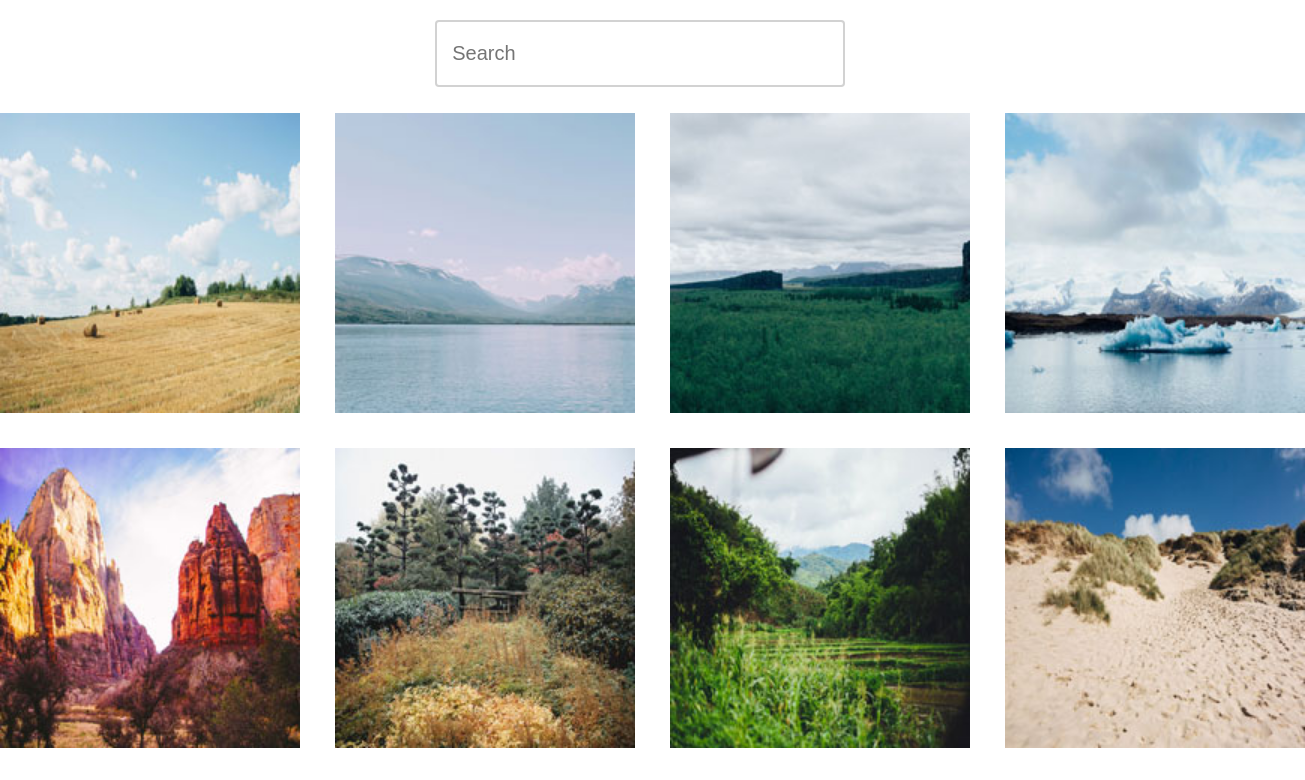
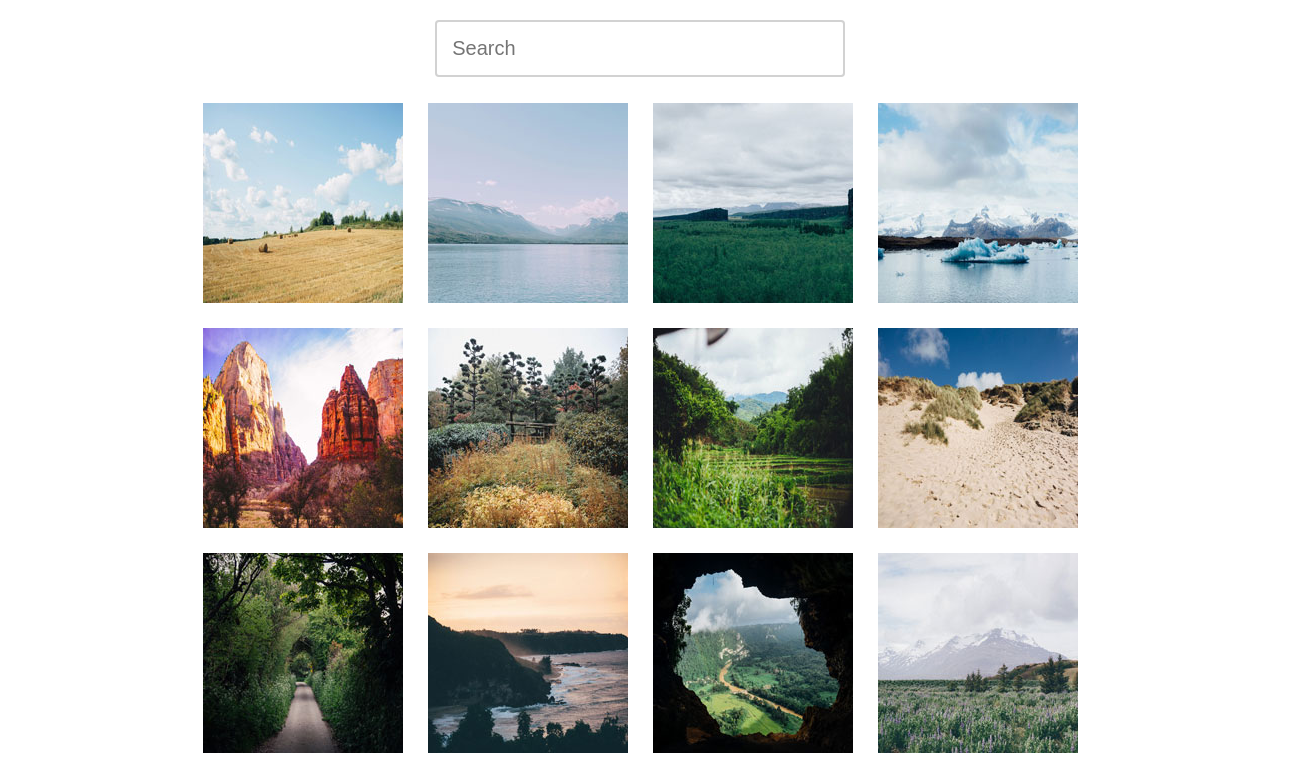
Before and after one commit to virusxd521/TreeHouse-Image-Gallery, a plain HTML site: page index.html in a window 1280 px wide. Shown: the top 780 px of the page, 1305 px wide, since content can reach past the window. Drawn offline with Linux system fonts and the light colour scheme.

Commit message:
Fixed issues

```diff
--- a/style/styles.css
+++ b/style/styles.css
@@ -56,7 +56,7 @@ header{
 }
 
 header input{
-    padding: 20px 0;
+    padding: 15px 0;
     width: 32%;
     border: rgba(180, 180, 180, 0.6) solid 0.1em;
     border-radius: 4px;
@@ -69,12 +69,12 @@ header input{
 .container{
     margin-top: 2%;
     display: grid;
-    grid-gap: 35px;
-    grid-template-columns: repeat(4, 300px);
-    grid-template-rows: repeat(3, 300px);
+    grid-gap: 25px;
+    grid-template-columns: repeat(4, 200px);
+    grid-template-rows: repeat(3, 200px);
 }
 
 .container a img{
-    width: 300px;
-    height: 300px;
+    width: 200px;
+    height: 200px;
 }
```
